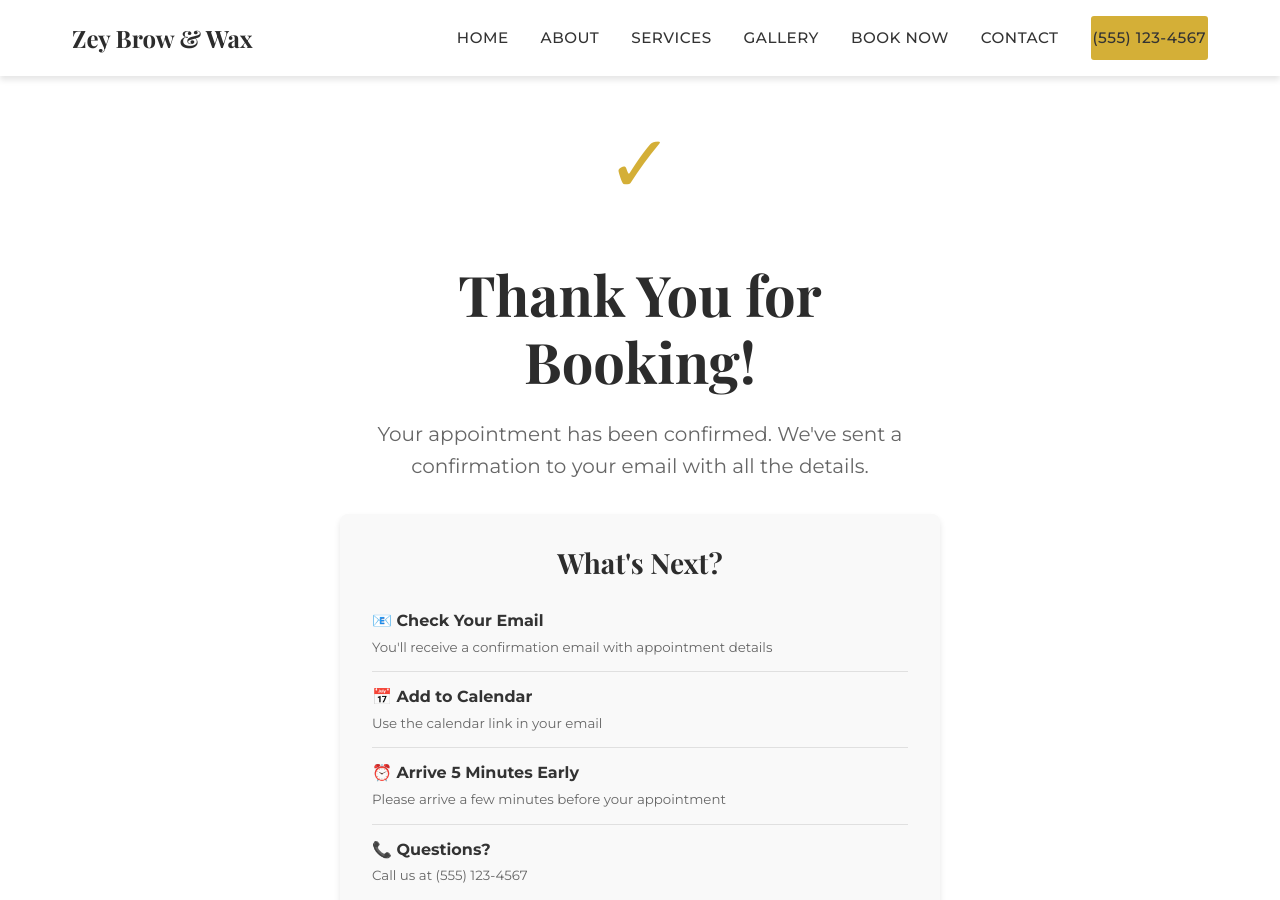
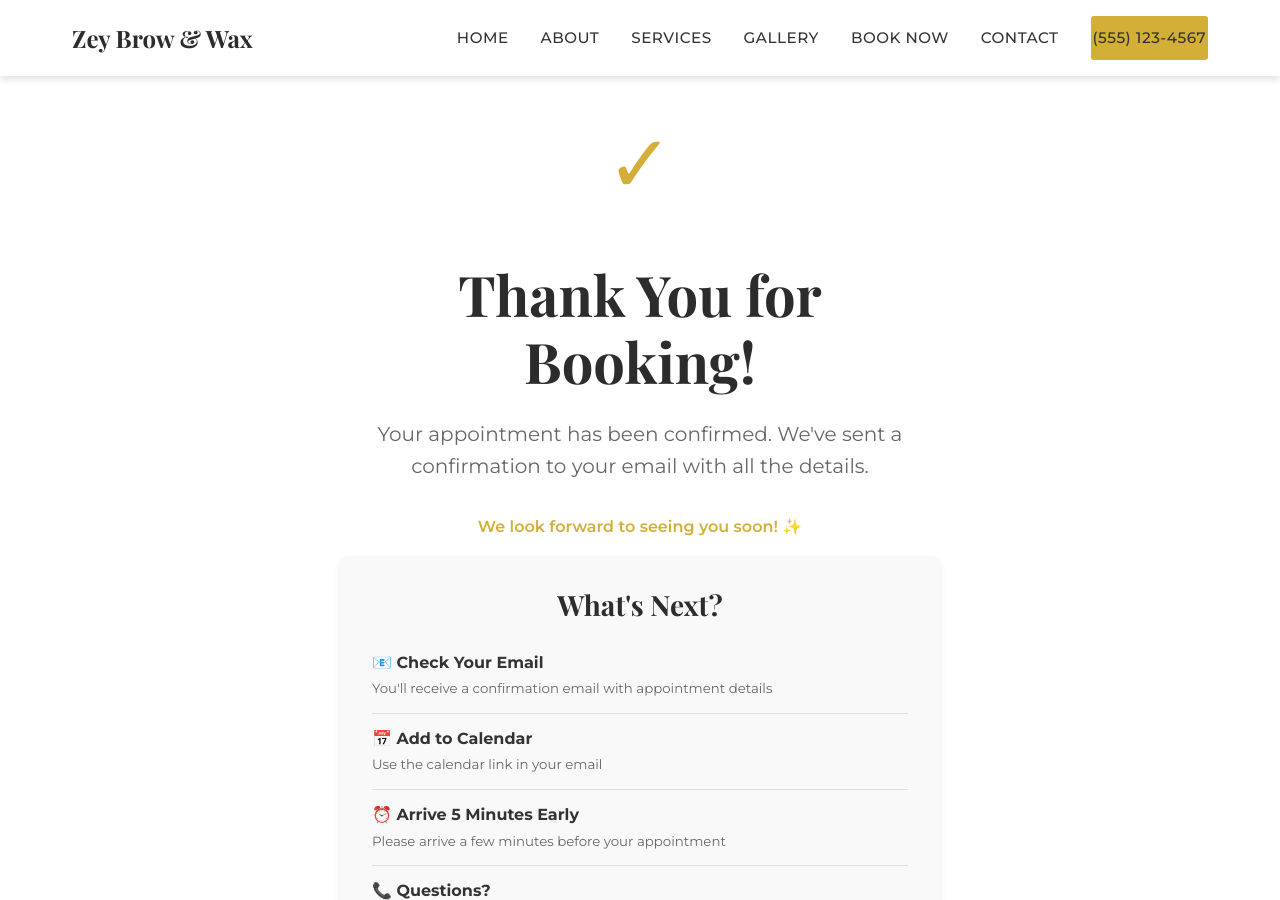
Before and after one commit to zey-lab/website, a Jekyll site: the page built from thank-you.html, in a window 1280 px wide and 900 px high. Built offline with Jekyll 4.4.1, drawn with Linux system fonts in a browser that asks for light colours.

Commit message:
added some changes in thank-you

```diff
--- a/thank-you.html
+++ b/thank-you.html
@@ -20,6 +20,10 @@ permalink: /thank-you/
 
       <p style="font-size: 1.25rem; color: var(--light-text); margin-bottom: 2rem;">
         Your appointment has been confirmed. We've sent a confirmation to your email with all the details.
+      </p>
+
+      <p style="font-size: 1rem; color: var(--secondary-color); font-weight: 600;">
+        We look forward to seeing you soon! ✨
       </p>
 
       <!-- Appointment Info Box -->
```
